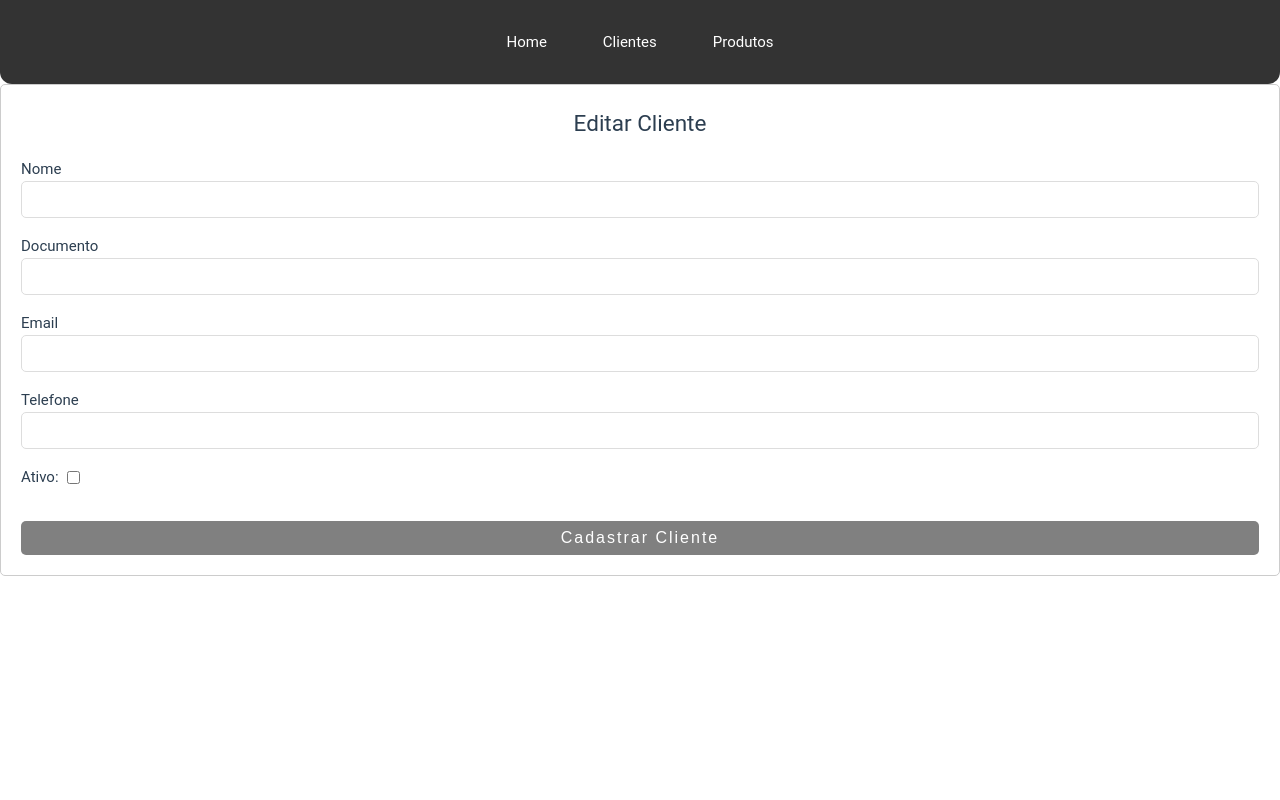
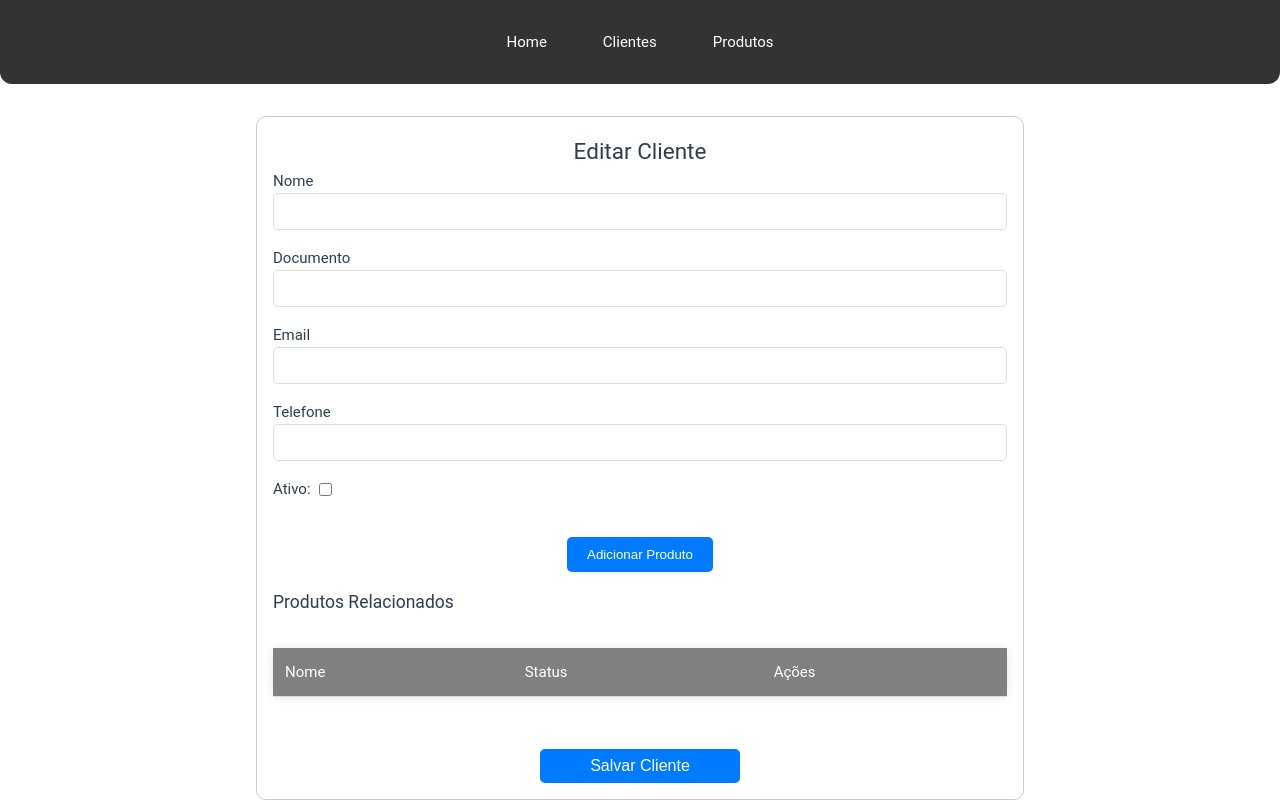
Before and after one commit to victorbeppler/App-Client-Management, a Vue app: page /edit-customer/1 in a window 1280 px wide. Built offline with nearby package versions, Linux system fonts and the light colour scheme.

Commit message:
:sparkles: finished views customer

```diff
--- a/src/main.ts
+++ b/src/main.ts
@@ -5,10 +5,10 @@ import App from './App.vue'
 import router from './router'
 import { library } from '@fortawesome/fontawesome-svg-core'
 import { FontAwesomeIcon } from '@fortawesome/vue-fontawesome'
-import { faPlus } from '@fortawesome/free-solid-svg-icons';
+import { faPlus, faTrash } from '@fortawesome/free-solid-svg-icons'
 
-
-library.add(faPlus);
+library.add(faPlus)
+library.add(faTrash)
 
 const app = createApp(App)
 
--- a/src/views/customer/CustomersView.vue
+++ b/src/views/customer/CustomersView.vue
@@ -168,7 +168,7 @@ h2 {
 }
 
 .btn-add {
-  background-color: gray;
+  background-color: #007bff;
   color: white;
   padding: 10px 20px;
   border: none;
--- a/src/views/customer/EditCustomerView.vue
+++ b/src/views/customer/EditCustomerView.vue
@@ -1,7 +1,8 @@
 <template>
-  <div class="container">
+  <div class="page-edit-customer">
+    <div class="wrapper-edit-customer">
       <h2>Editar Cliente</h2>
-    <form @submit.prevent="updateCustomer" class="form">
+      <form @submit.prevent="submitForm" class="form">
         <div class="field">
           <label for="customerName">Nome</label>
           <input id="customerName" v-model="customer.name" type="text" required class="input" />
@@ -28,13 +29,55 @@
           <label for="customerActive">Ativo:</label>
           <input id="customerActive" v-model="customer.active" type="checkbox" />
         </div>
-      <button class="buttonRegister" type="submit">Cadastrar Cliente</button>
+        <button class="buttonAddProduct" type="button" @click="showProductModal = true">
+          Adicionar Produto
+        </button>
+        <!-- Lista de Produtos Adicionados -->
+          <h3>Produtos Relacionados</h3>
+
+          <table class="tb-products-related">
+            <thead>
+              <tr>
+                <th>Nome</th>
+                <th>Status</th>
+                <th>Ações</th>
+              </tr>
+            </thead>
+            <tbody>
+              <tr v-for="product in customer.products" :key="product.id">
+                <td>{{ product.name }}</td>
+                <td>{{ product.active ? 'Ativo' : 'Inativo' }}</td>
+                <td>
+                  <button @click="removeProduct(product.id)" class="btn-remove">
+                    <font-awesome-icon :icon="['fas', 'trash']" />
+                    Remover
+                  </button>
+                </td>
+              </tr>
+            </tbody>
+          </table>
+        <SelectProductModal
+          v-if="showProductModal"
+          :selectedProducts="selectedProducts"
+          @close-modal="handleModalClose"
+          @select-product="addProductToSelected"
+        />
+
+        <div class="containerSaveButton">
+          <button class="buttonSave" type="submit">Salvar Cliente</button>
+        </div>
       </form>
+    </div>
   </div>
 </template>
 
 <script>
+import SelectProductModal from '../../components/SelectProductModal.vue'
+
 export default {
+  components: {
+    SelectProductModal
+  },
   data() {
     return {
       customer: {
@@ -43,7 +86,8 @@ export default {
         document: '',
         email: '',
         phone: '',
-        active: false
+        active: false,
+        products: []
       }
     }
   },
@@ -55,6 +99,9 @@ export default {
       if (customerToEdit) {
         this.customer = { ...customerToEdit }
       }
+    },
+    removeProduct(productId) {
+      this.customer.products = this.customer.products.filter((product) => product.id !== productId)
     },
     updateCustomer() {
       const customers = JSON.parse(localStorage.getItem('customers')) || []
@@ -71,3 +118,77 @@ export default {
   }
 }
 </script>
+
+<style>
+.page-edit-customer {
+  display: flex;
+  justify-content: center;
+  align-items: center;
+}
+.wrapper-edit-customer {
+  margin-top: 2rem;
+  display: flex;
+  flex-direction: column;
+  align-items: center;
+  justify-content: center;
+  width: 60%;
+  border: 1px solid #ccc;
+  border-radius: 10px;
+  padding: 1rem;
+}
+.buttonSave {
+  width: 200px;
+  margin-top: 1rem;
+  padding: 0.5rem 1rem;
+  border: none;
+  border-radius: 5px;
+  background-color: #007bff;
+  color: white;
+  font-size: 1rem;
+  cursor: pointer;
+}
+
+.buttonSave:hover {
+  background-color: #333;
+}
+
+.tb-products-related {
+  width: 100%;
+  margin-top: 1rem;
+  border-collapse: collapse;
+}
+
+.btn-remove {
+  padding: 0.5rem 1rem;
+  border: none;
+  border-radius: 5px;
+  background-color: #ff4d4d;
+  color: white;
+  cursor: pointer;
+}
+
+.buttonAddProduct {
+  display: block;
+  margin: 20px auto 0;
+  padding: 10px 20px;
+  background-color: #007bff;
+  color: white;
+  border: none;
+  border-radius: 5px;
+  cursor: pointer;
+}
+.input {
+  width: 100%;
+  padding: 10px;
+  border: 1px solid #ddd;
+  border-radius: 5px;
+}
+
+.containerSaveButton {
+  display: flex;
+  justify-content: center;
+  align-items: center;
+  width: 100%;
+  margin-top: 20px;
+}
+</style>
--- a/src/views/customer/RegisterCustomerView.vue
+++ b/src/views/customer/RegisterCustomerView.vue
@@ -33,7 +33,6 @@
           Adicionar Produto
         </button>
         <!-- Lista de Produtos Adicionados -->
-        <div v-if="customer.products.length > 0">
         <h3>Produtos Relacionados</h3>
 
         <table class="tb-products-related">
@@ -57,15 +56,16 @@
             </tr>
           </tbody>
         </table>
-        </div>
+
         <SelectProductModal
           v-if="showProductModal"
           :selectedProducts="selectedProducts"
           @close-modal="handleModalClose"
           @select-product="addProductToSelected"
         />
-
+        <div class="containerRegisterButton">
           <button class="buttonRegister" type="submit">Cadastrar Cliente</button>
+        </div>
       </form>
     </div>
   </div>
@@ -112,8 +112,8 @@ export default {
       const newCustomer = { ...this.customer, id: Date.now() }
       customers.push(newCustomer)
       localStorage.setItem('customers', JSON.stringify(customers))
+      console.log('Cliente cadastrado:', newCustomer)
       this.resetForm()
-      this.$router.push('/customers')
     },
     resetForm() {
       this.customer = { name: '', document: '', email: '', phone: '', active: true, products: [] }
@@ -135,21 +135,23 @@ export default {
   align-items: center;
 }
 .wrapper {
+  margin-top: 2rem;
   display: flex;
   flex-direction: column;
   align-items: center;
   justify-content: center;
-  max-width: 60%;
+  width: 60%;
   border: 1px solid #ccc;
   border-radius: 10px;
   padding: 1rem;
 }
 .buttonRegister {
+  width: 200px;
   margin-top: 1rem;
   padding: 0.5rem 1rem;
   border: none;
   border-radius: 5px;
-  background-color: grey;
+  background-color: #007bff;
   color: white;
   font-size: 1rem;
   cursor: pointer;
@@ -190,4 +192,12 @@ export default {
   border: 1px solid #ddd;
   border-radius: 5px;
 }
+
+.containerRegisterButton {
+  display: flex;
+  justify-content: center;
+  align-items: center;
+  width: 100%;
+  margin-top: 20px;
+}
 </style>
```
Lines whose indentation alone changed are shown as unchanged.
